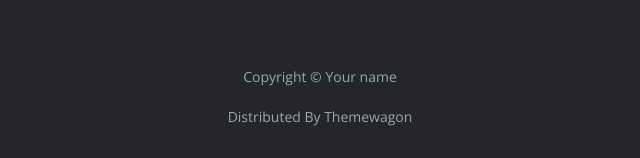
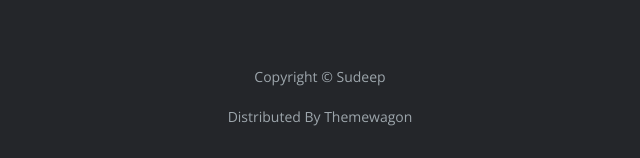
Before and after one commit to Sudeepudasaini/sudeep-portfolio, a plain HTML site: page terms.html in a window 1280 px wide. Shown: the part 3275-3433 px from the top of the page, 320-960 px from the left. Drawn offline with nearby package versions, Linux system fonts and the light colour scheme.

Commit message:
Change name

```diff
--- a/terms.html
+++ b/terms.html
@@ -253,7 +253,7 @@
         <div class="container">
             <div class="row">
                 <div class="col-lg-12">
-                    <p class="p-small">Copyright © <a class="no-line" href="#your-link">Your name</a></p>
+                    <p class="p-small">Copyright © <a class="no-line" href="#your-link">Sudeep</a></p>
                 </div> <!-- end of col -->
             </div> <!-- enf of row -->
         </div> <!-- end of container -->
```
